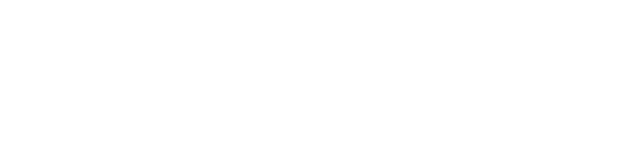
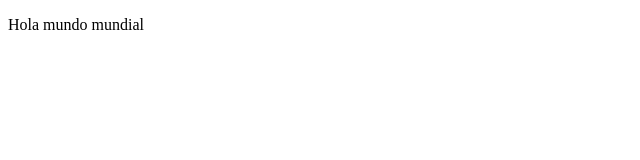
Before and after one commit to CarlozMata/hyperblog_2.0.2022, a plain HTML site: page index.html in a window 1280 px wide. Shown: the whole page, without its empty margins (0-640 px from the left). Drawn offline with Linux system fonts and the light colour scheme.

Commit message:
Agregue titulo y un parrado

```diff
--- a/index.html
+++ b/index.html
@@ -4,7 +4,8 @@
     <meta charset="UTF-8">
     <meta http-equiv="X-UA-Compatible" content="IE=edge">
     <meta name="viewport" content="width=device-width, initial-scale=1.0">
-    <title>Document</title>
+    <title>Prueba</title>
+    <p>Hola mundo mundial</p>
 </head>
 <body>
 
```
